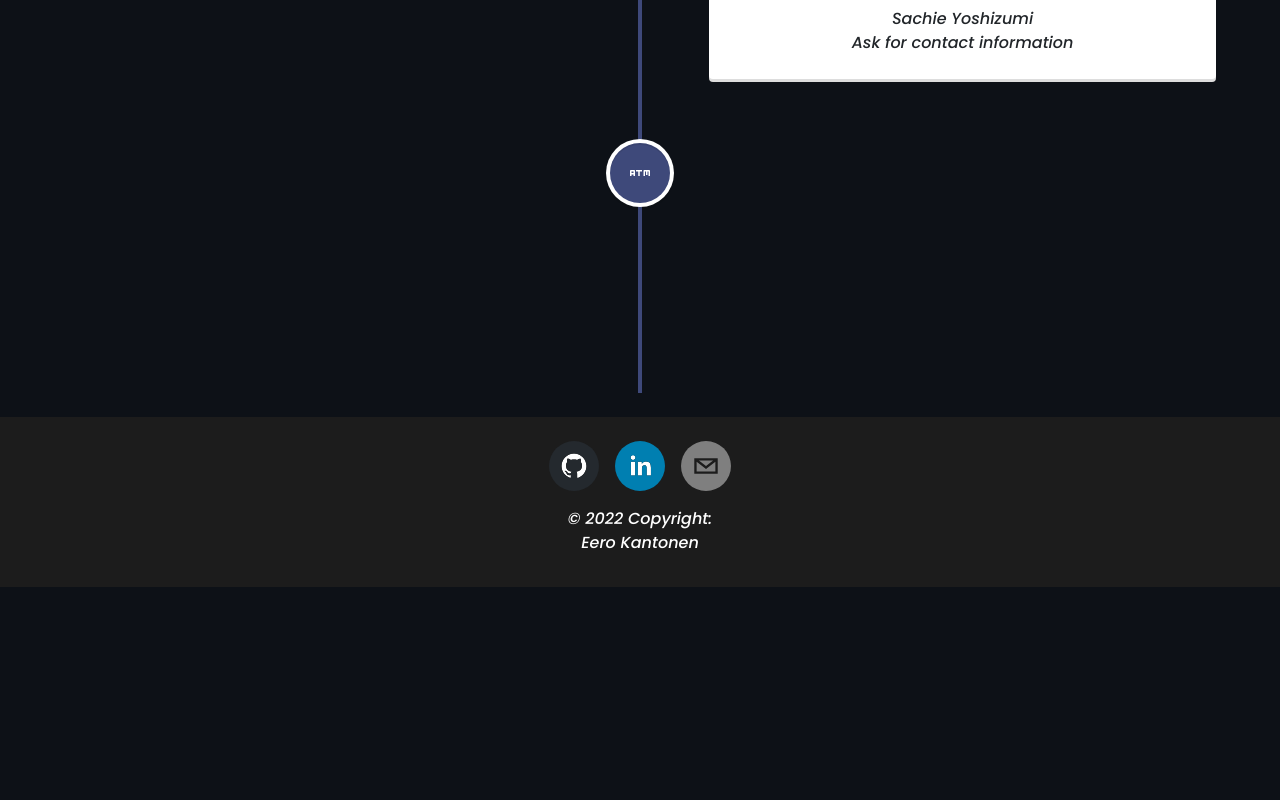
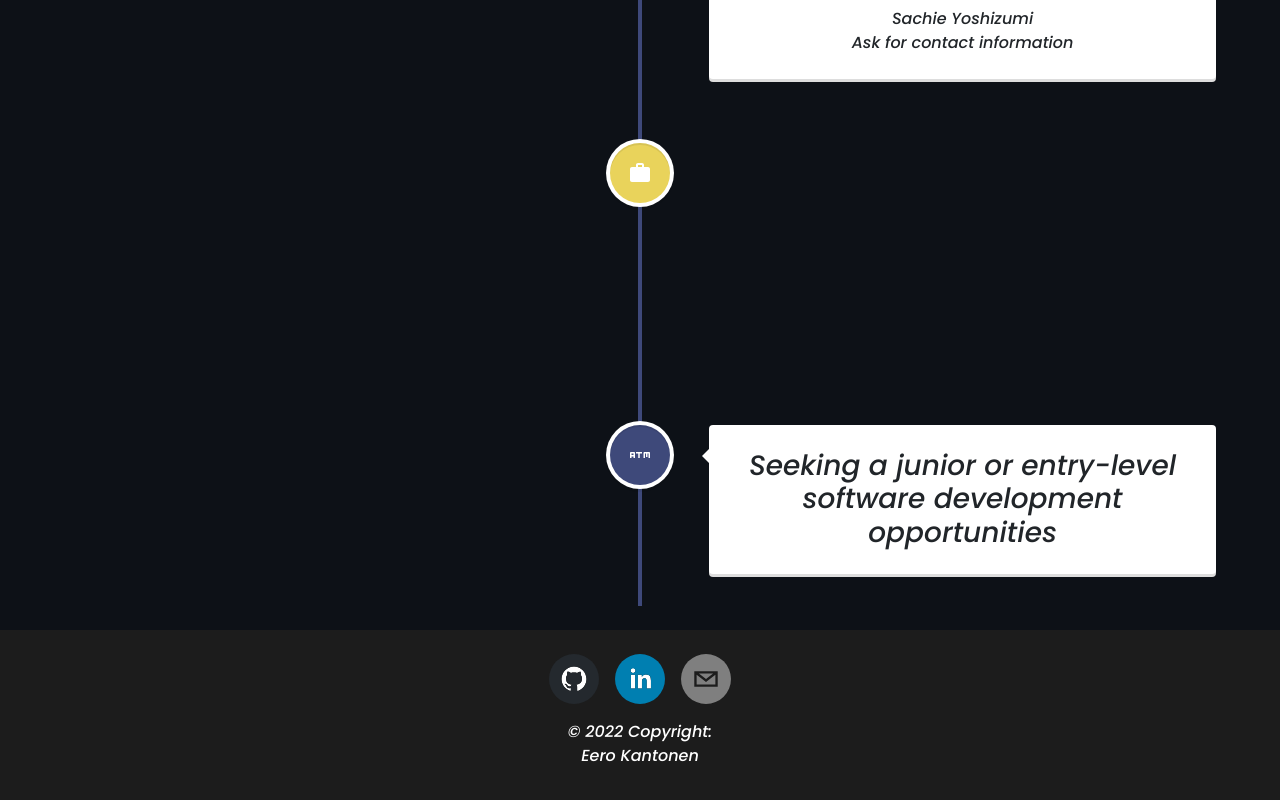
Before and after one commit to Eero28/Portfolio-react, a React (Create React App) app in the folder portfolio/: page /experience in a window 1280 px wide. Shown: the part 1227-2027 px from the top of the page. Before the commit the page ends 1814 px from the top, so only its background shows below. Built offline with nearby package versions, Linux system fonts and the light colour scheme.

Commit message:
add that i am seeking for junior position

```diff
--- a/portfolio/src/pages/Experience.js
+++ b/portfolio/src/pages/Experience.js
@@ -73,8 +73,8 @@ function Experience() {
 
         <VerticalTimelineElement
           className="vertical-timeline-element--education"
-          iconStyle={{ background: "#3e497a", color: "#fff" }}
-          icon={<AtmIcon />}
+          iconStyle={{ background: "#e9d35b", color: "#fff" }}
+          icon={<WorkIcon />}
         >
           <h3 className="vertical-timeline-element-title">
           Thesis at Valmet
@@ -84,6 +84,15 @@ function Experience() {
           <p>Niko Siltanen</p>
           <span>Ask for contact information</span>
         </VerticalTimelineElement>
+        <VerticalTimelineElement
+          className="vertical-timeline-element--education"
+          iconStyle={{ background: "#3e497a", color: "#fff" }}
+          icon={<AtmIcon />}
+        >
+          <h3 className="vertical-timeline-element-title">
+          Seeking a junior or entry-level software development opportunities
+          </h3>
+        </VerticalTimelineElement>
       </VerticalTimeline>
     </section>
   );
--- a/portfolio/src/pages/Home.js
+++ b/portfolio/src/pages/Home.js
@@ -3,7 +3,6 @@ import Picture from "../Assets/Jeero.jpg"
 import { skillList } from "../helpers/Skills"
 import { SocialIcon } from 'react-social-icons';
 function Home() {
-  console.log("helloo")
   return (
     <main className='home'>
       <section className='about'>
```
